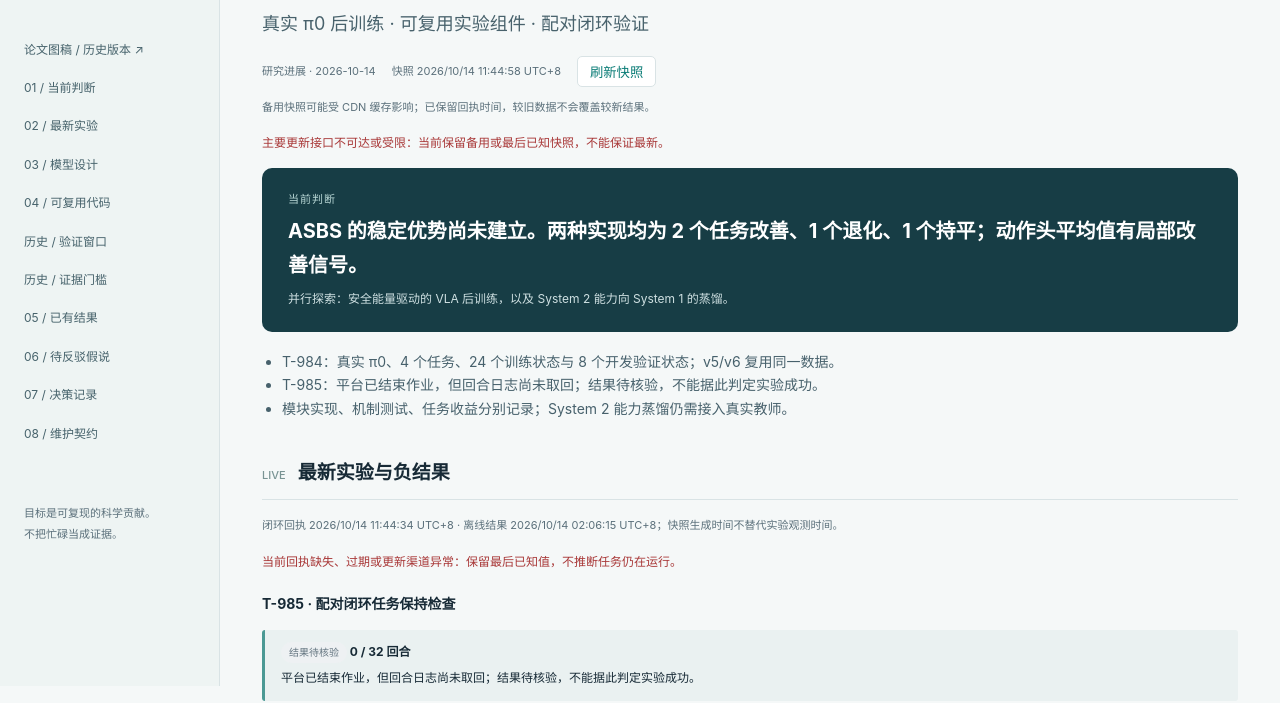
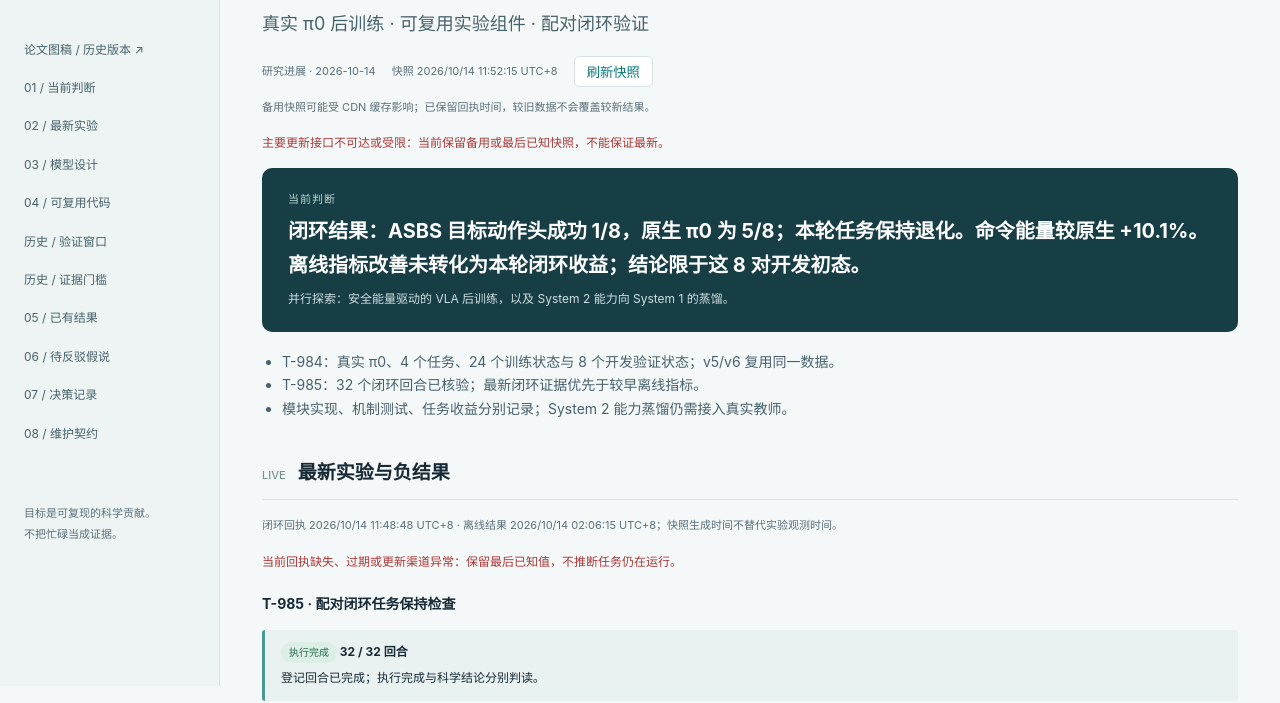
Before and after one commit to asimfish/asbs-dashboard, a plain HTML site: page index.html in a window 1280 px wide. Shown: the part 114-817 px from the top of the page. Drawn offline with Linux system fonts and the light colour scheme; no server answers.

Commit message:
feat(dashboard): publish current model and paired experiment evidence
Refs: T-986

```diff
--- a/app.js
+++ b/app.js
@@ -31,6 +31,7 @@
     const off=research.offline,c=research.closed_loop,d=research.design;
     $("research-observed").textContent="闭环回执 "+time(c.observed_utc)+" · 离线结果 "+time(off.observed_utc)+"；快照生成时间不替代实验观测时间。";
     const state=$("closed-loop-status");state.replaceChildren(pill(c.status),node("strong"," "+count(c.completed_episodes)+" / "+c.expected_episodes+" 回合"),node("p",c.summary));
+    $("closed-loop-conclusion").textContent=c.conclusion?.text||"";
     $("closed-loop-boundary").textContent=c.boundary;
     list("closed-loop-rows",c.per_arm,row=>{const tr=node("tr");tr.append(node("th",row.label),node("td",count(row.completed)+" / 8"),node("td",row.successes===null?"未报告":count(row.successes)+" / "+count(row.completed)),node("td",metric(row.mean_command_energy)),node("td",row.mean_episode_steps===null?"未报告":row.mean_episode_steps.toFixed(1)));tr.firstChild.scope="row";return tr;});
     $("paired-results").replaceChildren(...(c.paired_summary.length?c.paired_summary.map(row=>node("p",row.label+" − 原生："+row.pairs+" 对初态，成功率差 "+percent(row.success_delta)+"；命令能量差 "+metric(row.mean_command_energy_delta)+"。")):[node("p","尚无完整配对对比；缺失结果不填零。") ]));
--- a/snapshot.js
+++ b/snapshot.js
@@ -1,6 +1,6 @@
 window.ASBS_SNAPSHOT = {
   "schema_version": 1,
-  "generated_utc": "2026-10-14T03:44:58.075784+00:00",
+  "generated_utc": "2026-10-14T03:52:15.131873+00:00",
   "content": {
     "schema_version": 1,
     "title": "ASBS 研究主板",
@@ -8,10 +8,10 @@ window.ASBS_SNAPSHOT = {
     "goal": "并行探索：安全能量驱动的 VLA 后训练，以及 System 2 能力向 System 1 的蒸馏。",
     "proposal_version": "研究进展 · 2026-10-14",
     "current_task": "T-985 / 当前闭环检查；T-984 / 已完成离线双实现试验",
-    "verdict": "ASBS 的稳定优势尚未建立。两种实现均为 2 个任务改善、1 个退化、1 个持平；动作头平均值有局部改善信号。",
+    "verdict": "闭环结果：ASBS 目标动作头成功 1/8，原生 π0 为 5/8；本轮任务保持退化。命令能量较原生 +10.1%。离线指标改善未转化为本轮闭环收益；结论限于这 8 对开发初态。",
     "focus": [
       "T-984：真实 π0、4 个任务、24 个训练状态与 8 个开发验证状态；v5/v6 复用同一数据。",
-      "T-985：平台已结束作业，但回合日志尚未取回；结果待核验，不能据此判定实验成功。",
+      "T-985：32 个闭环回合已核验；最新闭环证据优先于较早离线指标。",
       "模块实现、机制测试、任务收益分别记录；System 2 能力蒸馏仍需接入真实教师。"
     ],
     "method": [
@@ -843,65 +843,65 @@ window.ASBS_SNAPSHOT = {
       "paired_starts": 8,
       "horizon": 400,
       "replan_steps": 5,
-      "status": "verification_pending",
-      "observed_utc": "2026-10-14T03:44:34.730189+00:00",
-      "completed_episodes": 0,
-      "summary": "平台已结束作业，但回合日志尚未取回；结果待核验，不能据此判定实验成功。",
+      "status": "succeeded",
+      "observed_utc": "2026-10-14T03:48:48.089124+00:00",
+      "completed_episodes": 32,
+      "summary": "登记回合已完成；执行完成与科学结论分别判读。",
       "per_arm": [
         {
           "arm": "native",
           "label": "原生 π0",
-          "completed": 0,
-          "successes": 0,
-          "mean_command_energy": null,
-          "mean_episode_steps": null
+          "completed": 8,
+          "successes": 5,
+          "mean_command_energy": 0.008476487404728075,
+          "mean_episode_steps": 269.625
         },
         {
           "arm": "native_head",
           "label": "原生目标微调对照",
-          "completed": 0,
-          "successes": 0,
-          "mean_command_energy": null,
-          "mean_episode_steps": null
+          "completed": 8,
+          "successes": 2,
+          "mean_command_energy": 0.009428694437570337,
+          "mean_episode_steps": 334.375
         },
         {
           "arm": "asbs_head",
           "label": "ASBS 目标动作头",
-          "completed": 0,
-          "successes": 0,
-          "mean_command_energy": null,
-          "mean_episode_steps": null
+          "completed": 8,
+          "successes": 1,
+          "mean_command_energy": 0.009330399883986288,
+          "mean_episode_steps": 364.75
         },
         {
           "arm": "clip",
           "label": "直接裁剪参照",
-          "completed": 0,
-          "successes": 0,
-          "mean_command_energy": null,
-          "mean_episode_steps": null
+          "completed": 8,
+          "successes": 2,
+          "mean_command_energy": 0.0,
+          "mean_episode_steps": 336.25
         }
       ],
       "paired_summary": [
         {
           "arm": "native_head",
           "label": "原生目标微调对照",
-          "pairs": 0,
-          "success_delta": null,
-          "mean_command_energy_delta": null
+          "pairs": 8,
+          "success_delta": -0.375,
+          "mean_command_energy_delta": 0.0009522070328422608
         },
         {
           "arm": "asbs_head",
           "label": "ASBS 目标动作头",
-          "pairs": 0,
-          "success_delta": null,
-          "mean_command_energy_delta": null
+          "pairs": 8,
+          "success_delta": -0.5,
+          "mean_command_energy_delta": 0.0008539124792582129
         },
         {
           "arm": "clip",
           "label": "直接裁剪参照",
-          "pairs": 0,
-          "success_delta": null,
-          "mean_command_energy_delta": null
+          "pairs": 8,
+          "success_delta": -0.375,
+          "mean_command_energy_delta": -0.008476487404728075
         }
       ],
       "modules": [
@@ -962,7 +962,13 @@ window.ASBS_SNAPSHOT = {
       ],
       "mechanism_tests": 12,
       "boundary": "4 个任务 × 2 个既有开发初态 × 4 臂；每回合最多 400 步，每 5 步重规划。沿用既有动作头，不做新训练。仅 8 对初态，结果用于检查任务保持，不能作为独立泛化或完整安全证明。",
-      "source": "paper_iclr2027/experiments/closed_loop_20261014/PUBLIC_PROGRESS.json"
+      "source": "paper_iclr2027/experiments/closed_loop_20261014/PUBLIC_PROGRESS.json",
+      "conclusion": {
+        "status": "failed",
+        "success_difference": -4,
+        "energy_relative_change": 0.10073895453226434,
+        "text": "闭环结果：ASBS 目标动作头成功 1/8，原生 π0 为 5/8；本轮任务保持退化。命令能量较原生 +10.1%。离线指标改善未转化为本轮闭环收益；结论限于这 8 对开发初态。"
+      }
     },
     "design": {
       "goal": "并行探索：安全能量驱动的 VLA 后训练，以及 System 2 能力向 System 1 的蒸馏。",
@@ -992,7 +998,7 @@ window.ASBS_SNAPSHOT = {
         {
           "title": "闭环任务保持",
           "detail": "对同初态、同噪声比较原生、两种动作头与裁剪；以实际回合回执报告结果。",
-          "status": "verification_pending"
+          "status": "succeeded"
         }
       ]
     }
--- a/status.json
+++ b/status.json
@@ -1,6 +1,6 @@
 {
   "schema_version": 1,
-  "generated_utc": "2026-10-14T03:44:58.075784+00:00",
+  "generated_utc": "2026-10-14T03:52:15.131873+00:00",
   "content": {
     "schema_version": 1,
     "title": "ASBS 研究主板",
@@ -8,10 +8,10 @@
     "goal": "并行探索：安全能量驱动的 VLA 后训练，以及 System 2 能力向 System 1 的蒸馏。",
     "proposal_version": "研究进展 · 2026-10-14",
     "current_task": "T-985 / 当前闭环检查；T-984 / 已完成离线双实现试验",
-    "verdict": "ASBS 的稳定优势尚未建立。两种实现均为 2 个任务改善、1 个退化、1 个持平；动作头平均值有局部改善信号。",
+    "verdict": "闭环结果：ASBS 目标动作头成功 1/8，原生 π0 为 5/8；本轮任务保持退化。命令能量较原生 +10.1%。离线指标改善未转化为本轮闭环收益；结论限于这 8 对开发初态。",
     "focus": [
       "T-984：真实 π0、4 个任务、24 个训练状态与 8 个开发验证状态；v5/v6 复用同一数据。",
-      "T-985：平台已结束作业，但回合日志尚未取回；结果待核验，不能据此判定实验成功。",
+      "T-985：32 个闭环回合已核验；最新闭环证据优先于较早离线指标。",
       "模块实现、机制测试、任务收益分别记录；System 2 能力蒸馏仍需接入真实教师。"
     ],
     "method": [
@@ -843,65 +843,65 @@
       "paired_starts": 8,
       "horizon": 400,
       "replan_steps": 5,
-      "status": "verification_pending",
-      "observed_utc": "2026-10-14T03:44:34.730189+00:00",
-      "completed_episodes": 0,
-      "summary": "平台已结束作业，但回合日志尚未取回；结果待核验，不能据此判定实验成功。",
+      "status": "succeeded",
+      "observed_utc": "2026-10-14T03:48:48.089124+00:00",
+      "completed_episodes": 32,
+      "summary": "登记回合已完成；执行完成与科学结论分别判读。",
       "per_arm": [
         {
           "arm": "native",
           "label": "原生 π0",
-          "completed": 0,
-          "successes": 0,
-          "mean_command_energy": null,
-          "mean_episode_steps": null
+          "completed": 8,
+          "successes": 5,
+          "mean_command_energy": 0.008476487404728075,
+          "mean_episode_steps": 269.625
         },
         {
           "arm": "native_head",
           "label": "原生目标微调对照",
-          "completed": 0,
-          "successes": 0,
-          "mean_command_energy": null,
-          "mean_episode_steps": null
+          "completed": 8,
+          "successes": 2,
+          "mean_command_energy": 0.009428694437570337,
+          "mean_episode_steps": 334.375
         },
         {
           "arm": "asbs_head",
           "label": "ASBS 目标动作头",
-          "completed": 0,
-          "successes": 0,
-          "mean_command_energy": null,
-          "mean_episode_steps": null
+          "completed": 8,
+          "successes": 1,
+          "mean_command_energy": 0.009330399883986288,
+          "mean_episode_steps": 364.75
         },
         {
           "arm": "clip",
           "label": "直接裁剪参照",
-          "completed": 0,
-          "successes": 0,
-          "mean_command_energy": null,
-          "mean_episode_steps": null
+          "completed": 8,
+          "successes": 2,
+          "mean_command_energy": 0.0,
+          "mean_episode_steps": 336.25
         }
       ],
       "paired_summary": [
         {
           "arm": "native_head",
           "label": "原生目标微调对照",
-          "pairs": 0,
-          "success_delta": null,
-          "mean_command_energy_delta": null
+          "pairs": 8,
+          "success_delta": -0.375,
+          "mean_command_energy_delta": 0.0009522070328422608
         },
         {
           "arm": "asbs_head",
           "label": "ASBS 目标动作头",
-          "pairs": 0,
-          "success_delta": null,
-          "mean_command_energy_delta": null
+          "pairs": 8,
+          "success_delta": -0.5,
+          "mean_command_energy_delta": 0.0008539124792582129
         },
         {
           "arm": "clip",
           "label": "直接裁剪参照",
-          "pairs": 0,
-          "success_delta": null,
-          "mean_command_energy_delta": null
+          "pairs": 8,
+          "success_delta": -0.375,
+          "mean_command_energy_delta": -0.008476487404728075
         }
       ],
       "modules": [
@@ -962,7 +962,13 @@
       ],
       "mechanism_tests": 12,
       "boundary": "4 个任务 × 2 个既有开发初态 × 4 臂；每回合最多 400 步，每 5 步重规划。沿用既有动作头，不做新训练。仅 8 对初态，结果用于检查任务保持，不能作为独立泛化或完整安全证明。",
-      "source": "paper_iclr2027/experiments/closed_loop_20261014/PUBLIC_PROGRESS.json"
+      "source": "paper_iclr2027/experiments/closed_loop_20261014/PUBLIC_PROGRESS.json",
+      "conclusion": {
+        "status": "failed",
+        "success_difference": -4,
+        "energy_relative_change": 0.10073895453226434,
+        "text": "闭环结果：ASBS 目标动作头成功 1/8，原生 π0 为 5/8；本轮任务保持退化。命令能量较原生 +10.1%。离线指标改善未转化为本轮闭环收益；结论限于这 8 对开发初态。"
+      }
     },
     "design": {
       "goal": "并行探索：安全能量驱动的 VLA 后训练，以及 System 2 能力向 System 1 的蒸馏。",
@@ -992,7 +998,7 @@
         {
           "title": "闭环任务保持",
           "detail": "对同初态、同噪声比较原生、两种动作头与裁剪；以实际回合回执报告结果。",
-          "status": "verification_pending"
+          "status": "succeeded"
         }
       ]
     }
```
Also changed, not shown: index.html (+1 -0 lines).
